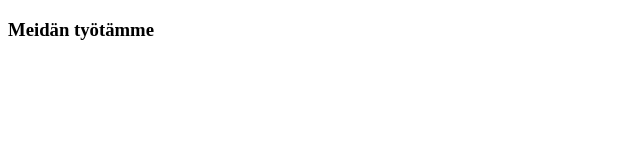
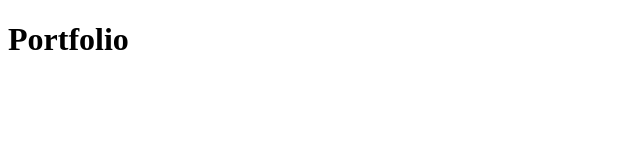
Before and after one commit to Jesper-92/Jepen-repository, a plain HTML site: page Katutaide.html in a window 1280 px wide. Shown: the whole page, without its empty margins (0-640 px from the left). Drawn offline with Linux system fonts and the light colour scheme.

Commit message:
Update Katutaide.html

```diff
--- a/Katutaide.html
+++ b/Katutaide.html
@@ -6,6 +6,7 @@
     <title>Document</title>
 </head>
 <body>
-   <h3>Meidän työtämme</h3>
+
+   <h1>Portfolio </h1>
 </body>
 </html>
```
